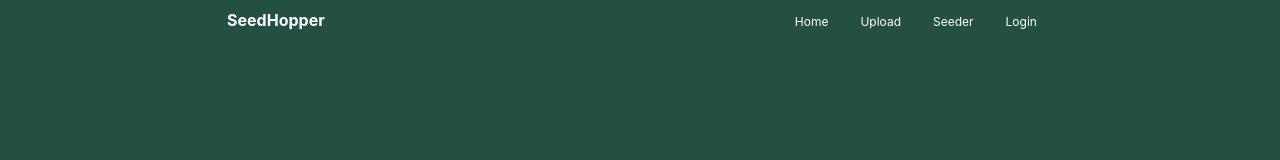
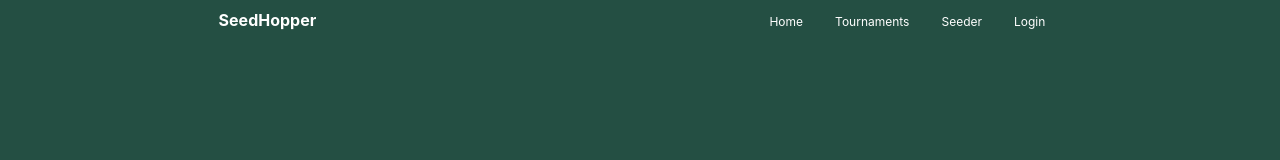
Before and after one commit to EduardoCorazon/seedhopper, a React (Create React App) app: page / in a window 1280 px wide. Shown: the top 160 px of the page. Built offline with nearby package versions, Linux system fonts and the light colour scheme.

Commit message:
added Tournament Page

```diff
--- a/src/content/navbar/navbar.js
+++ b/src/content/navbar/navbar.js
@@ -10,7 +10,7 @@ function Navbar() {
                 <h4 className="logoname">SeedHopper</h4>
                 <ul>
                 <li><Link to='/Home'>Home</Link></li>
-                <li><a href="#">Upload</a></li>
+                <li><Link to="/Tournaments">Tournaments</Link></li>
                 <li><Link to='/Seeder'>Seeder</Link></li>
                 <li><Link to='/login'>Login</Link></li>
                 </ul>
--- a/src/index.js
+++ b/src/index.js
@@ -9,6 +9,7 @@ import Login from './pages/login/Login';
 import Seeder from './pages/Seeder/Seeder';
 import { CookiesProvider } from 'react-cookie';
 import Register from './pages/login/register';
+import Tournamets from './pages/Tournaments/Tournaments';
 
 const root = ReactDOM.createRoot(document.getElementById('root'));
 root.render(
@@ -19,6 +20,7 @@ root.render(
       <Route path='/' element={<App/>} />
       <Route path='/login' element={<Login/>} />
       <Route path='/Home' element={<App/>} />
+      <Route path='/Tournaments' element={<Tournamets/>} />
       <Route path='/Seeder' element={<Seeder/>} />
       <Route path='/Register' element={<Register/>} />
     </Routes>
--- /dev/null
+++ b/src/pages/Tournaments/Tournaments.js
@@ -0,0 +1,14 @@
+import Navbar from '../../content/navbar/navbar';
+import './Tournaments.css';
+
+
+
+function Tournamets() {
+  return (
+    <>
+    <Navbar/>
+    </>
+    );
+  }
+
+  export default Tournamets;
```
Also changed, not shown: src/pages/Tournaments/Tournaments.css (added).
